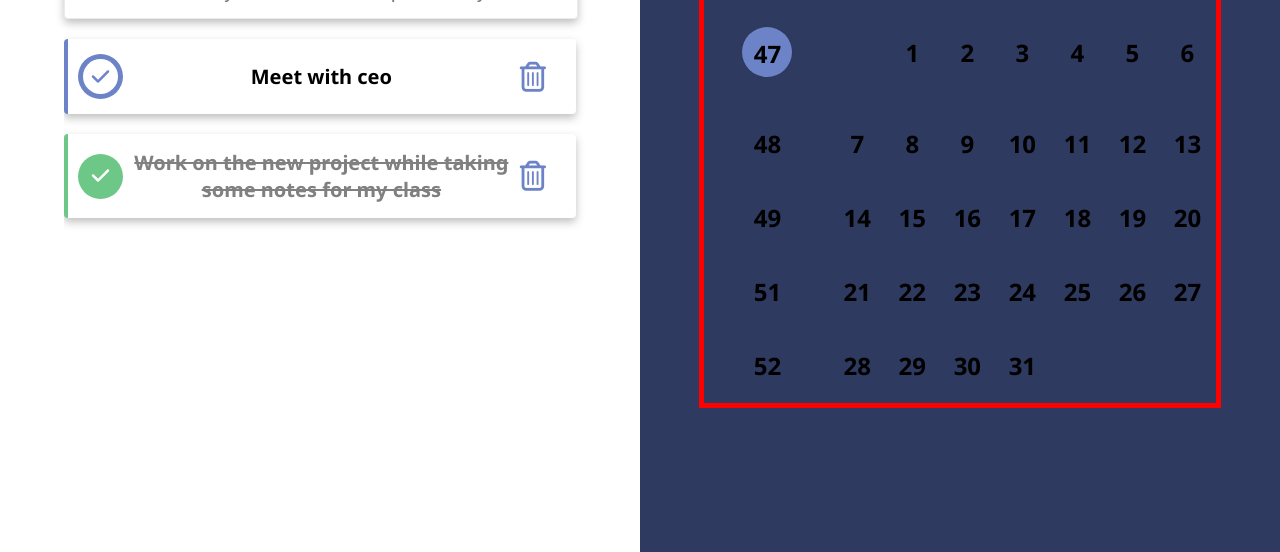
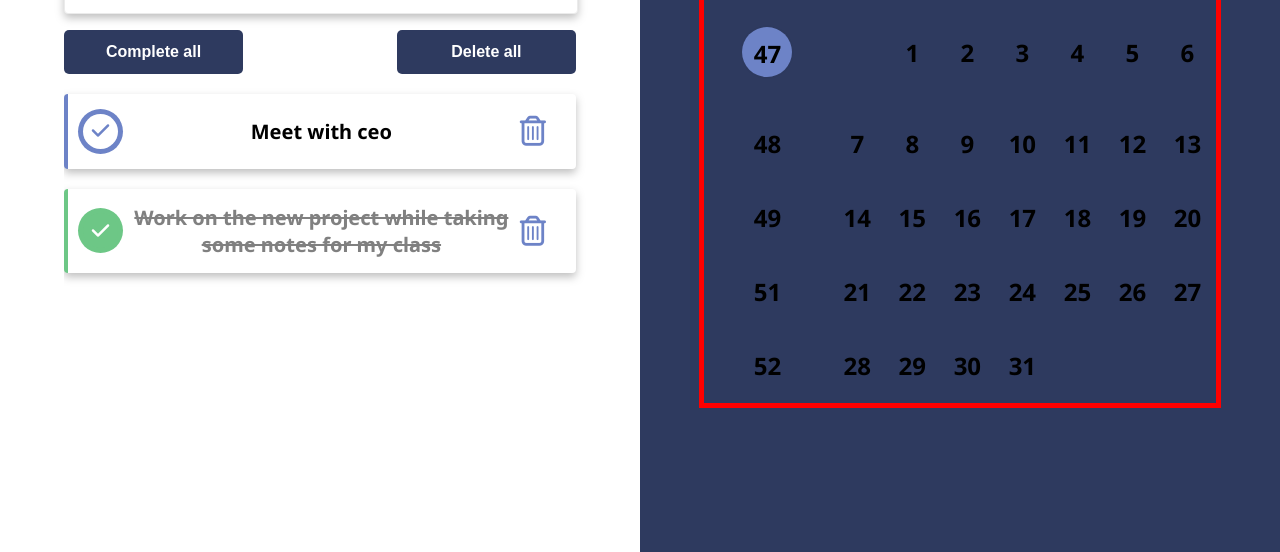
Before and after one commit to rchtect/mini-project, a plain HTML site: page index.html in a window 1280 px wide. Shown: the part 248-800 px from the top of the page. Drawn offline with Linux system fonts and the light colour scheme.

Commit message:
added buttons

```diff
--- a/assets/css/media.css
+++ b/assets/css/media.css
@@ -55,6 +55,10 @@
   .bin {
     margin-right: 2px;
   }
+
+  /* .buttons {
+    font-size: 0.8rem;
+  } */
 }
 
 /* Check for light mode*/
--- a/assets/css/todo.css
+++ b/assets/css/todo.css
@@ -44,6 +44,31 @@ input {
 input:focus {
   outline: none;
 }
+
+/* Buttons */
+.buttons-container {
+  margin-top: 1rem;
+  display: flex;
+  justify-content: center;
+  align-items: center;
+  justify-content: space-between;
+}
+
+.buttons {
+  border: none;
+  background-color: #2e3a5f;
+  color: #fff;
+  padding: 0.8rem;
+  width: 35%;
+  font-weight: bold;
+  font-size: 1rem;
+  border-radius: 5px;
+  cursor: pointer;
+  display: flex;
+  justify-content: center;
+  align-items: center;
+}
+
 /*Todos, has ul todos and li todo-item*/
 .todos {
   overflow-y: scroll;
--- a/index.html
+++ b/index.html
@@ -39,6 +39,10 @@
             type="text"
             placeholder="What do you want to accomplish today?"
           />
+          <div class="buttons-container">
+            <button class="buttons complete-btn">Complete all</button>
+            <button class="buttons delete-btn">Delete all</button>
+          </div>
           <ul class="todos">
             <li class="todo-item uncomplete-border">
               <span class="dot uncomplete-color">
@@ -79,7 +83,11 @@
               <th>S</th>
             </tr>
             <tr class="whiteTr">
-                <th><div class="currentWeekWrapper"><span id="currentWeek">47</span></div></th>
+              <th>
+                <div class="currentWeekWrapper">
+                  <span id="currentWeek">47</span>
+                </div>
+              </th>
               <th></th>
               <th>1</th>
               <th>2</th>
@@ -129,7 +137,6 @@
               <th></th>
             </tr>
           </table>
-
         </div>
       </div>
     </div>
```
Lines whose indentation alone changed are shown as unchanged.
